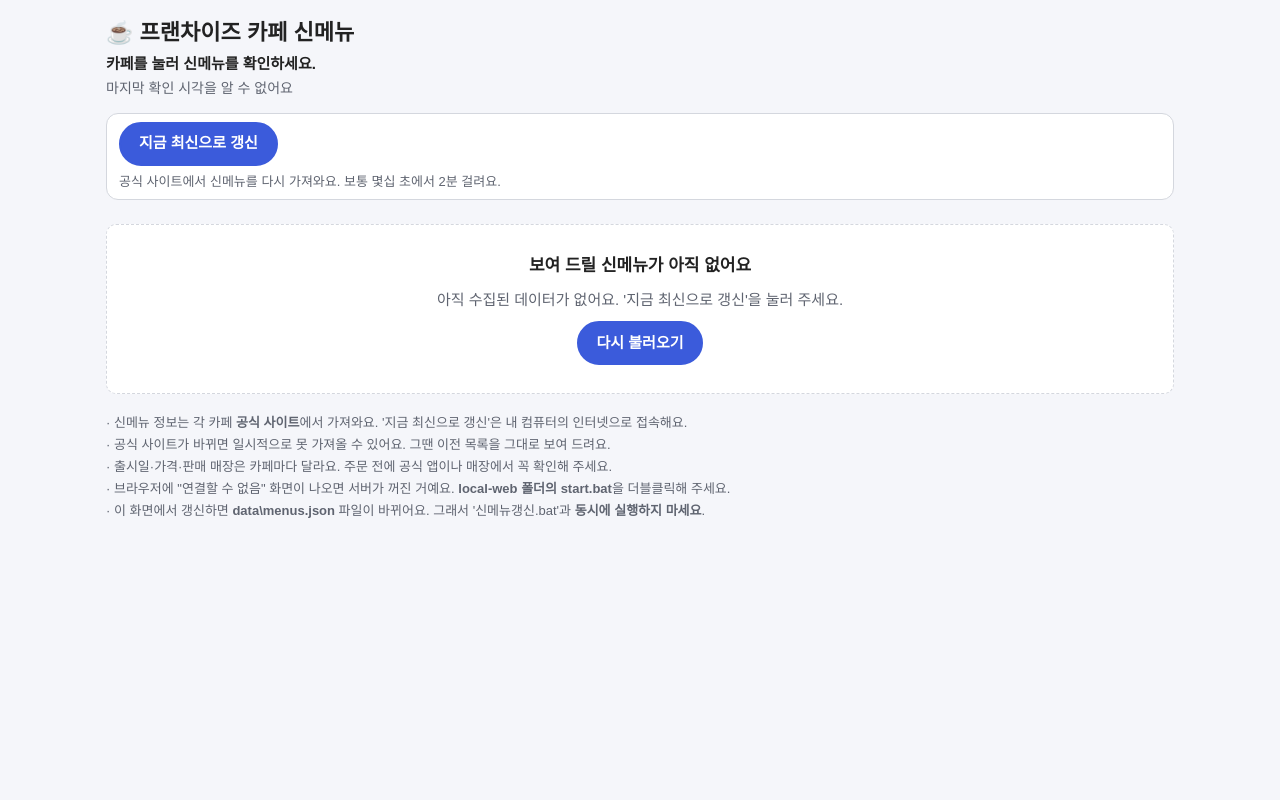
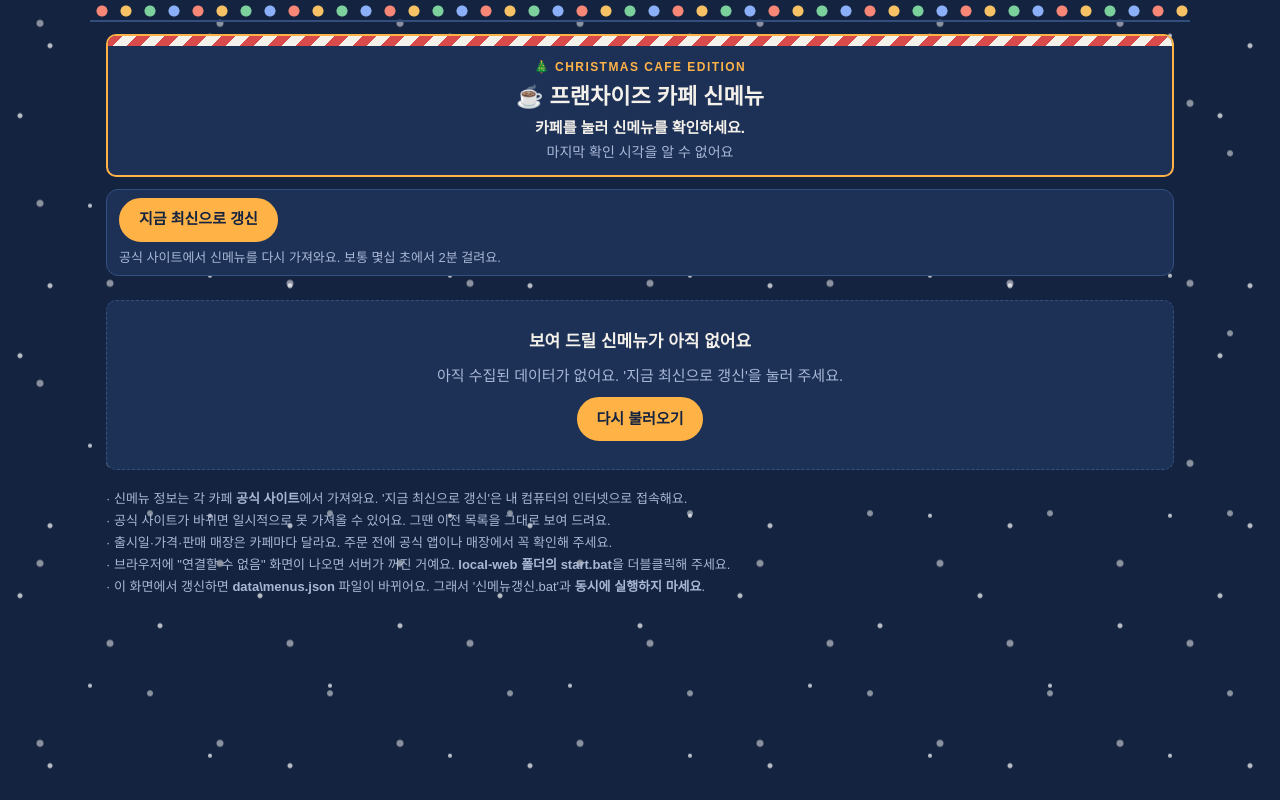
Before and after one commit to PFJOO/weekly-todo, a plain HTML site: page local-web/public/index.html in a window 1280 px wide. Drawn offline with Linux system fonts and the light colour scheme; no server answers.

Commit message:
MVP 화면을 크리스마스 카페 분위기로 개편 (남색 밤, 전구, 눈, 캔디케인, 배너)
Co-Authored-By: Claude Sonnet 5.5 <noreply@anthropic.com>

```diff
--- a/local-web/public/app.css
+++ b/local-web/public/app.css
@@ -2,29 +2,77 @@
    ★ 여기만 바꾸면 색상이 바뀌어요 (밝은 모드 기준)
    cafe-menu.html 의 색을 바탕으로, 글자 대비(4.5:1 이상)가 충분하도록 조금 진하게 맞췄어요.
    ============================================================ */
+/* 크리스마스 카페 테마 (서비스 소개서 intro.html 과 같은 색): 남색 밤 + 금빛 전구 */
 :root {
-  --bg: #f5f6fa;          /* 페이지 배경색 */
-  --card: #ffffff;        /* 카드 배경색 */
-  --text: #222222;        /* 기본 글자색 */
-  --muted: #5f6470;       /* 흐린 글자색 */
-  --line: #d4d7de;        /* 테두리 색 */
-  --accent: #3b5bdb;      /* 포인트 색 (선택·버튼) */
-  --on-accent: #ffffff;   /* 포인트 색 위의 글자색 */
-  --new: #c92a2f;         /* NEW 표시 색 */
-  --on-new: #ffffff;
-  --warn: #8a5700;        /* 추정·주의 표시 색 */
-  --on-warn: #ffffff;
-  --ok: #1a7f37;          /* 성공 표시 색 */
-  --pic: #e6e8ee;         /* 사진 자리 배경 */
+  --bg: #14233f;          /* 페이지 배경색 (깊은 남색) */
+  --card: #1d3157;        /* 카드 배경색 */
+  --text: #f4f1ea;        /* 기본 글자색 (따뜻한 크림색) */
+  --muted: #a9b8d6;       /* 흐린 글자색 */
+  --line: #34507f;        /* 테두리 색 */
+  --accent: #ffb347;      /* 포인트 색 (금빛 전구) */
+  --on-accent: #14233f;   /* 포인트 색 위의 글자색 */
+  --new: #ff8a7a;         /* NEW 표시 색 (산호빛 빨강) */
+  --on-new: #14233f;
+  --warn: #ffc766;        /* 추정·주의 표시 색 */
+  --on-warn: #14233f;
+  --ok: #7fd6a0;          /* 성공 표시 색 (민트 그린) */
+  --pic: #243a66;         /* 사진 자리 배경 */
+  --snow: #ffffff;
+  --candy-red: #d94a4a; --candy-white: #f4f1ea;
+  --light-1: #ff8a7a; --light-2: #ffc766; --light-3: #7fd6a0; --light-4: #8fb4ff;
 }
-@media (prefers-color-scheme: dark) {
-  :root {
-    --bg: #15171c; --card: #20232b; --text: #eeeeee;
-    --muted: #a8adb8; --line: #3a3f4b; --accent: #7b93ff; --on-accent: #0c1030;
-    --new: #ff6b70; --on-new: #2a0a0c; --warn: #f0b030; --on-warn: #1e1500;
-    --ok: #4cc38a; --pic: #2b2f39;
-  }
+:root { color-scheme: dark; }
+
+/* 내리는 눈 · 전구 줄 · 배너 · 제목 카드 (장식이라 클릭·글자 읽기에 영향 없어요) */
+.snow { position: fixed; inset: 0; pointer-events: none; z-index: -1; overflow: hidden; }
+.snow::before, .snow::after { content: ""; position: absolute; inset: 0; }
+.snow::before {
+  background-image:
+    radial-gradient(circle at 20px 30px, var(--snow) 0 2px, transparent 3px),
+    radial-gradient(circle at 90px 120px, var(--snow) 0 1.5px, transparent 2.5px),
+    radial-gradient(circle at 160px 60px, var(--snow) 0 2px, transparent 3px),
+    radial-gradient(circle at 210px 190px, var(--snow) 0 1.5px, transparent 2.5px),
+    radial-gradient(circle at 50px 200px, var(--snow) 0 2px, transparent 3px);
+  background-size: 240px 240px; opacity: .7; animation: fall 14s linear infinite;
 }
+.snow::after {
+  background-image:
+    radial-gradient(circle at 40px 70px, var(--snow) 0 3px, transparent 4px),
+    radial-gradient(circle at 150px 20px, var(--snow) 0 2.5px, transparent 3.5px),
+    radial-gradient(circle at 110px 150px, var(--snow) 0 3px, transparent 4px);
+  background-size: 180px 180px; opacity: .5; animation: fall 9s linear infinite;
+}
+@keyframes fall { to { background-position: 0 240px; } }
+
+.lights {
+  height: 22px; margin: -16px -16px 12px; border-bottom: 2px solid var(--line);
+  background-image:
+    radial-gradient(circle at 12px 11px, var(--light-1) 0 5px, transparent 6px),
+    radial-gradient(circle at 36px 11px, var(--light-2) 0 5px, transparent 6px),
+    radial-gradient(circle at 60px 11px, var(--light-3) 0 5px, transparent 6px),
+    radial-gradient(circle at 84px 11px, var(--light-4) 0 5px, transparent 6px);
+  background-size: 96px 22px; animation: twinkle 2.4s ease-in-out infinite;
+}
+@keyframes twinkle { 0%, 100% { opacity: 1; } 50% { opacity: .55; } }
+@media (prefers-reduced-motion: reduce) { .snow::before, .snow::after, .lights { animation: none; } }
+
+/* 맨 위 배너 사진 (인터넷 버전에서만 보여요. 사진이 없으면 남색 배경만 보여요) */
+.xmas-banner {
+  position: relative; margin: 0 0 12px; overflow: hidden; aspect-ratio: 3 / 1;
+  border: 2px solid var(--accent); border-radius: 10px; background: var(--card) url("/intro-banner.webp") 15% 40% / cover no-repeat;
+}
+.xmas-banner .cap {
+  position: absolute; left: 0; right: 0; bottom: 0; padding: 28px 12px 8px;
+  background: linear-gradient(to top, var(--bg), transparent); font-size: 13px; font-weight: bold;
+}
+@media (max-width: 600px) { .xmas-banner { aspect-ratio: 16 / 9; } }
+
+/* 제목 카드: 위쪽에 캔디케인 줄무늬 */
+.hero { background: var(--card); border: 2px solid var(--accent); border-radius: 10px; overflow: hidden; margin-bottom: 12px; text-align: center; }
+.candy { height: 10px; background: repeating-linear-gradient(135deg, var(--candy-red) 0 10px, var(--candy-white) 10px 20px); }
+.hero .inner { padding: 12px 12px 4px; }
+.eyebrow { margin: 0 0 4px; color: var(--accent); font-size: 12px; font-weight: bold; letter-spacing: .12em; }
+.hero .sub { margin-bottom: 8px; }
 
 * { box-sizing: border-box; }
 html { -webkit-text-size-adjust: 100%; }
@@ -151,6 +199,7 @@ a.btn { color: var(--on-accent); }
 
 @media (max-width: 480px) {
   body { padding: 12px; }
+  .lights { margin: -12px -12px 12px; }
   .grid { grid-template-columns: repeat(2, minmax(0, 1fr)); }
   h1 { font-size: 20px; }
   .timer { font-size: 13px; }
--- a/local-web/public/index.html
+++ b/local-web/public/index.html
@@ -4,18 +4,26 @@
 <meta charset="UTF-8">
 <meta name="viewport" content="width=device-width, initial-scale=1">
 <meta name="color-scheme" content="light dark">
-<meta http-equiv="Content-Security-Policy" content="default-src 'none'; script-src 'self'; style-src 'self'; img-src https: data:; connect-src 'self'; base-uri 'none'; form-action 'none'">
+<meta http-equiv="Content-Security-Policy" content="default-src 'none'; script-src 'self'; style-src 'self'; img-src 'self' https: data:; connect-src 'self'; base-uri 'none'; form-action 'none'">
 <title>프랜차이즈 카페 신메뉴 (내 PC 버전)</title>
 <link rel="stylesheet" href="app.css">
 </head>
 <body>
   <a class="skip" href="#panel">메뉴 목록으로 바로 가기</a>
 
-  <header>
-    <h1><span aria-hidden="true">☕ </span>프랜차이즈 카페 신메뉴</h1>
-    <p class="hint">카페를 눌러 신메뉴를 확인하세요.</p>
-    <p class="sub" id="updated">불러오는 중...</p>
-    <p class="web-only" hidden><a href="/intro">🎄 서비스 소개서 보기</a></p>
+  <div class="snow" aria-hidden="true"></div>
+  <div class="lights" aria-hidden="true"></div>
+  <div class="xmas-banner web-only" hidden aria-hidden="true"><span class="cap">🎄 눈 내리는 겨울밤, 따뜻한 한 잔과 함께</span></div>
+
+  <header class="hero">
+    <div class="candy" aria-hidden="true"></div>
+    <div class="inner">
+      <p class="eyebrow" aria-hidden="true">🎄 CHRISTMAS CAFE EDITION</p>
+      <h1><span aria-hidden="true">☕ </span>프랜차이즈 카페 신메뉴</h1>
+      <p class="hint">카페를 눌러 신메뉴를 확인하세요.</p>
+      <p class="sub" id="updated">불러오는 중...</p>
+      <p class="web-only" hidden><a href="/intro">🎄 서비스 소개서 보기</a></p>
+    </div>
   </header>
 
   <!-- 서버가 꺼졌을 때 등 중요한 안내 (내용이 생기면 스크린리더가 바로 읽어줘요) -->
```
